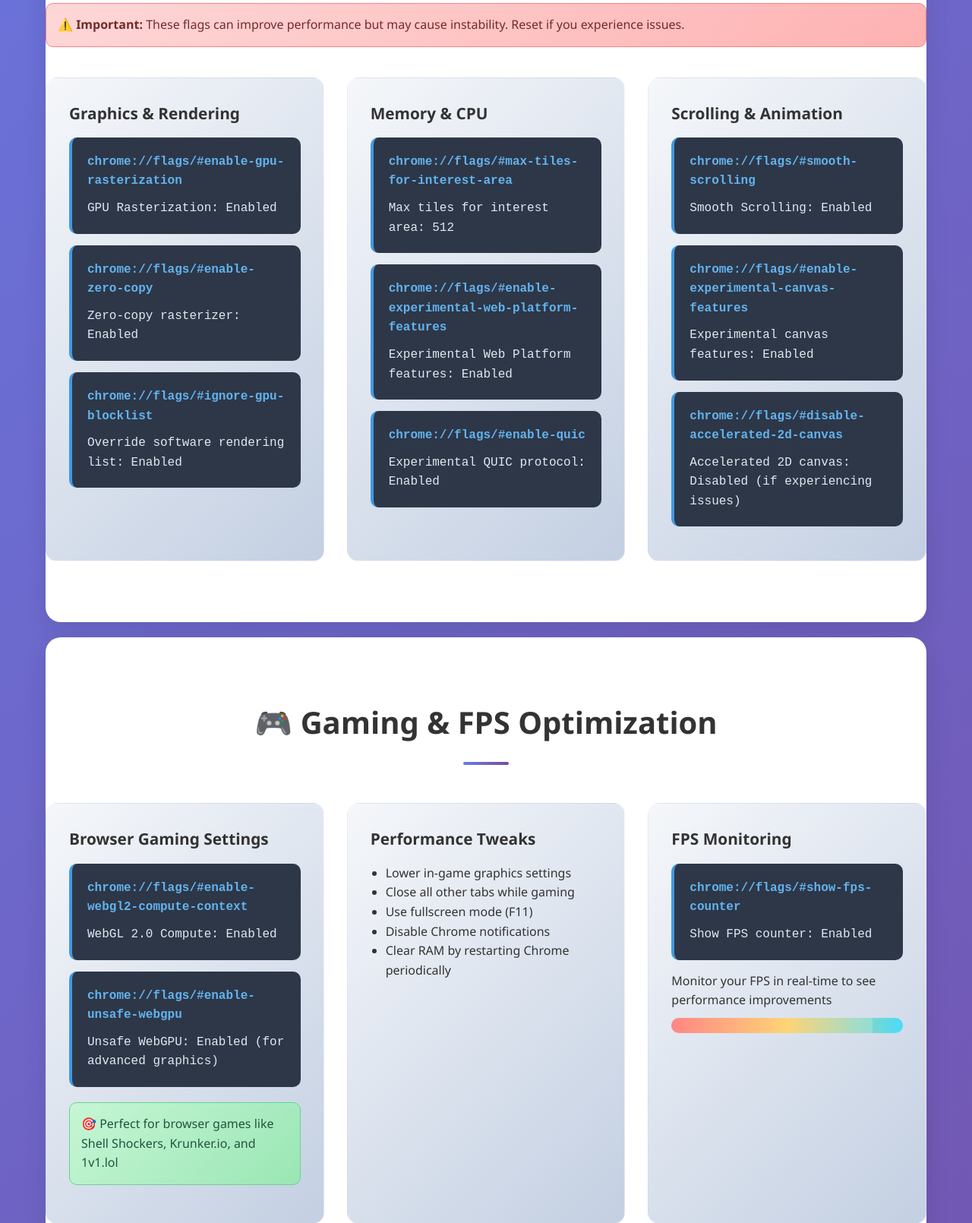
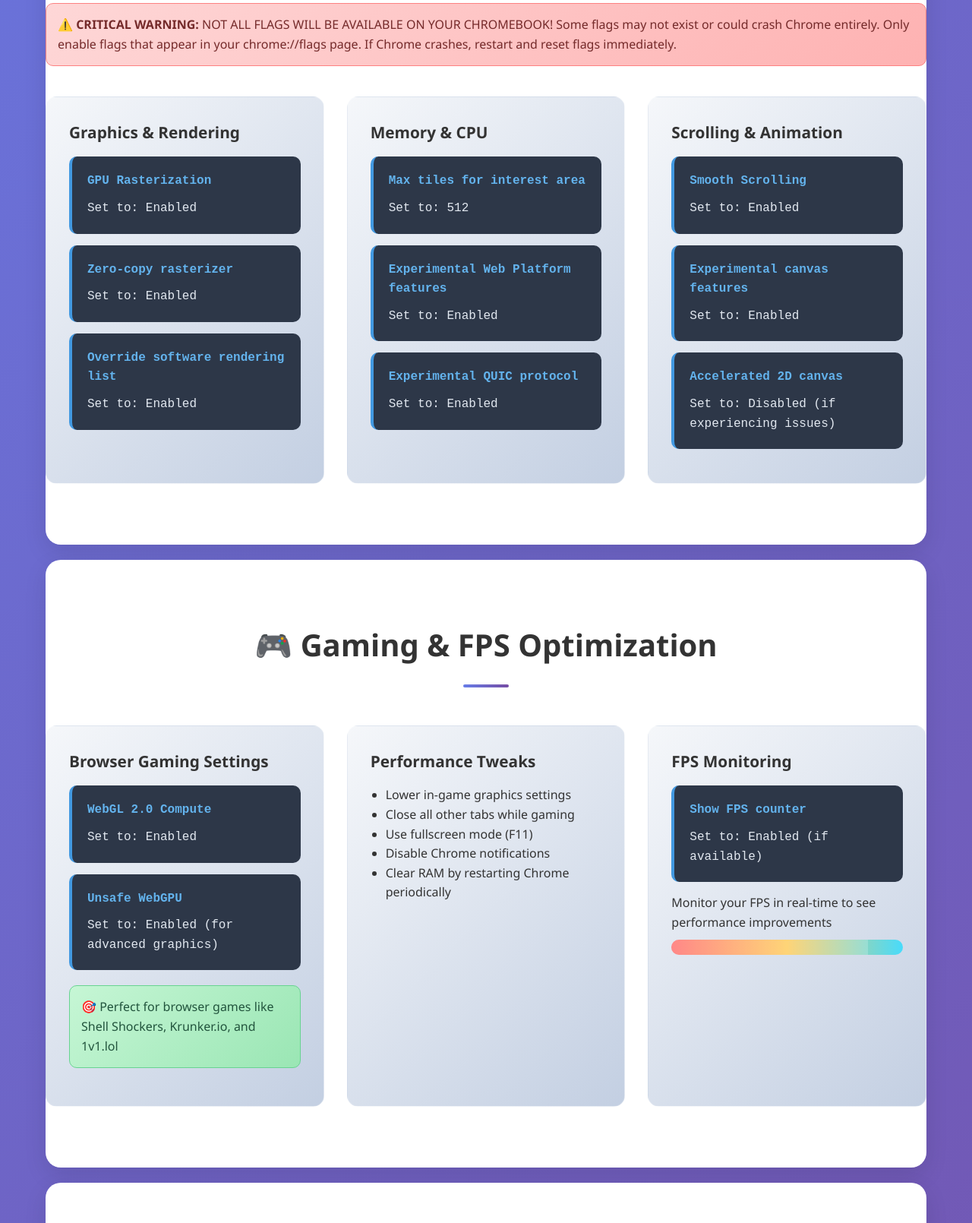
Before and after one commit to NotReaalBloxify/bilaljanu1, a plain HTML site: page index.html in a window 1280 px wide. Shown: the part 1494-3104 px from the top of the page at 76% size. Drawn offline with Linux system fonts and the light colour scheme.

Commit message:
Update index.html

```diff
--- a/index.html
+++ b/index.html
@@ -306,55 +306,55 @@
         <section id="flags" class="section">
             <h2>⚡ Chrome Flags for Performance</h2>
             <div class="warning">
-                <strong>⚠️ Important:</strong> These flags can improve performance but may cause instability. Reset if you experience issues.
+                <strong>⚠️ CRITICAL WARNING:</strong> NOT ALL FLAGS WILL BE AVAILABLE ON YOUR CHROMEBOOK! Some flags may not exist or could crash Chrome entirely. Only enable flags that appear in your chrome://flags page. If Chrome crashes, restart and reset flags immediately.
             </div>
 
             <div class="grid">
                 <div class="card">
                     <h3>Graphics & Rendering</h3>
                     <div class="chrome-flag">
-                        <span class="flag-url">chrome://flags/#enable-gpu-rasterization</span>
-                        GPU Rasterization: Enabled
+                        <span class="flag-url">GPU Rasterization</span>
+                        Set to: Enabled
                     </div>
                     <div class="chrome-flag">
-                        <span class="flag-url">chrome://flags/#enable-zero-copy</span>
-                        Zero-copy rasterizer: Enabled
+                        <span class="flag-url">Zero-copy rasterizer</span>
+                        Set to: Enabled
                     </div>
                     <div class="chrome-flag">
-                        <span class="flag-url">chrome://flags/#ignore-gpu-blocklist</span>
-                        Override software rendering list: Enabled
+                        <span class="flag-url">Override software rendering list</span>
+                        Set to: Enabled
                     </div>
                 </div>
 
                 <div class="card">
                     <h3>Memory & CPU</h3>
                     <div class="chrome-flag">
-                        <span class="flag-url">chrome://flags/#max-tiles-for-interest-area</span>
-                        Max tiles for interest area: 512
+                        <span class="flag-url">Max tiles for interest area</span>
+                        Set to: 512
                     </div>
                     <div class="chrome-flag">
-                        <span class="flag-url">chrome://flags/#enable-experimental-web-platform-features</span>
-                        Experimental Web Platform features: Enabled
+                        <span class="flag-url">Experimental Web Platform features</span>
+                        Set to: Enabled
                     </div>
                     <div class="chrome-flag">
-                        <span class="flag-url">chrome://flags/#enable-quic</span>
-                        Experimental QUIC protocol: Enabled
+                        <span class="flag-url">Experimental QUIC protocol</span>
+                        Set to: Enabled
                     </div>
                 </div>
 
                 <div class="card">
                     <h3>Scrolling & Animation</h3>
                     <div class="chrome-flag">
-                        <span class="flag-url">chrome://flags/#smooth-scrolling</span>
-                        Smooth Scrolling: Enabled
+                        <span class="flag-url">Smooth Scrolling</span>
+                        Set to: Enabled
                     </div>
                     <div class="chrome-flag">
-                        <span class="flag-url">chrome://flags/#enable-experimental-canvas-features</span>
-                        Experimental canvas features: Enabled
+                        <span class="flag-url">Experimental canvas features</span>
+                        Set to: Enabled
                     </div>
                     <div class="chrome-flag">
-                        <span class="flag-url">chrome://flags/#disable-accelerated-2d-canvas</span>
-                        Accelerated 2D canvas: Disabled (if experiencing issues)
+                        <span class="flag-url">Accelerated 2D canvas</span>
+                        Set to: Disabled (if experiencing issues)
                     </div>
                 </div>
             </div>
@@ -366,12 +366,12 @@
                 <div class="card">
                     <h3>Browser Gaming Settings</h3>
                     <div class="chrome-flag">
-                        <span class="flag-url">chrome://flags/#enable-webgl2-compute-context</span>
-                        WebGL 2.0 Compute: Enabled
+                        <span class="flag-url">WebGL 2.0 Compute</span>
+                        Set to: Enabled
                     </div>
                     <div class="chrome-flag">
-                        <span class="flag-url">chrome://flags/#enable-unsafe-webgpu</span>
-                        Unsafe WebGPU: Enabled (for advanced graphics)
+                        <span class="flag-url">Unsafe WebGPU</span>
+                        Set to: Enabled (for advanced graphics)
                     </div>
                     <div class="tip">🎯 Perfect for browser games like Shell Shockers, Krunker.io, and 1v1.lol</div>
                 </div>
@@ -390,8 +390,8 @@
                 <div class="card">
                     <h3>FPS Monitoring</h3>
                     <div class="chrome-flag">
-                        <span class="flag-url">chrome://flags/#show-fps-counter</span>
-                        Show FPS counter: Enabled
+                        <span class="flag-url">Show FPS counter</span>
+                        Set to: Enabled (if available)
                     </div>
                     <p>Monitor your FPS in real-time to see performance improvements</p>
                     <div class="performance-meter">
@@ -455,13 +455,21 @@
                 <div class="card">
                     <h3>Emergency Reset</h3>
                     <div class="warning">
-                        If your Chromebook becomes unstable after applying these tweaks:
+                        <strong>🚨 EMERGENCY RESET INSTRUCTIONS:</strong><br>
+                        If your Chromebook becomes unstable or Chrome keeps crashing after applying these tweaks:
                     </div>
                     <div class="chrome-flag">
-                        <span class="flag-url">chrome://flags/#reset-all</span>
-                        Reset all flags to default
+                        <span class="flag-url">Method 1: Reset all flags</span>
+                        Go to chrome://flags and click "Reset all to default" at the top
                     </div>
-                    <p>Or use Ctrl + Alt + Shift + R for a full system reset</p>
+                    <div class="chrome-flag">
+                        <span class="flag-url">Method 2: System reset</span>
+                        Press Ctrl + Alt + Shift + R for a full system reset
+                    </div>
+                    <div class="chrome-flag">
+                        <span class="flag-url">Method 3: Safe mode</span>
+                        If Chrome won't start, hold Ctrl while clicking Chrome icon
+                    </div>
                 </div>
 
                 <div class="card">
@@ -509,19 +517,24 @@
             }
         });
 
-        // Performance meter animation
+        // Performance meter animation - Fixed to prevent crashes
         const meters = document.querySelectorAll('.performance-meter');
-        meters.forEach(meter => {
+        meters.forEach((meter, index) => {
             const fill = meter.querySelector('.meter-fill');
+            if (fill) {
                 let width = 0;
                 const interval = setInterval(() => {
                     if (width >= 85) {
                         clearInterval(interval);
                     } else {
-                    width += Math.random() * 3;
-                    fill.style.width = width + '%';
+                        width += Math.random() * 2 + 1; // More controlled animation
+                        fill.style.width = Math.min(width, 85) + '%';
                     }
-            }, 100);
+                }, 150); // Slower animation
+
+                // Clear interval after 10 seconds to prevent memory leaks
+                setTimeout(() => clearInterval(interval), 10000);
+            }
         });
     </script>
 </body>
```
Lines whose indentation alone changed are shown as unchanged.
